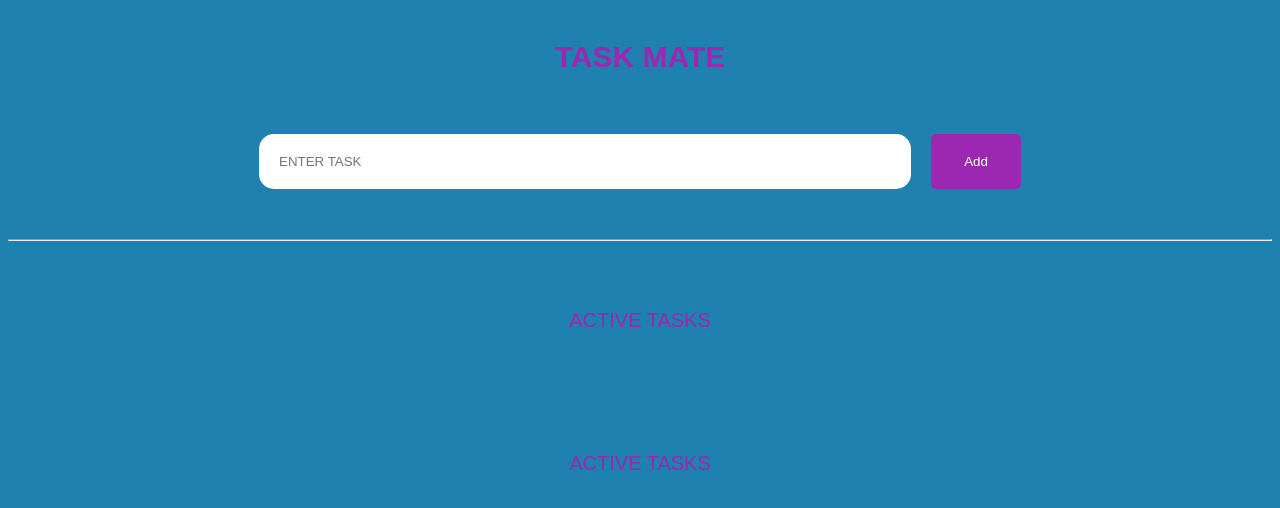
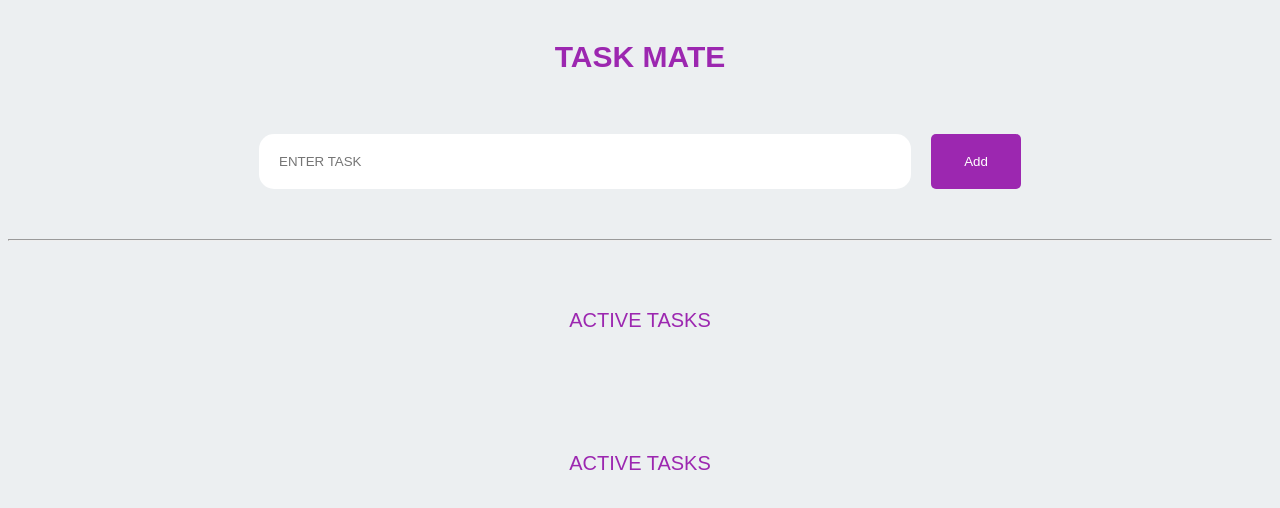
Before and after one commit to Ahtaxam/TaskMate, a React (Vite) app: page / in a window 1280 px wide. Shown: the top 508 px of the page. Built offline with nearby package versions, Linux system fonts and the light colour scheme.

Commit message:
style: change background color

```diff
--- a/src/index.css
+++ b/src/index.css
@@ -1,3 +1,3 @@
 body{
-  background-color: #1e81b0;
+  background-color: #ECEFF1;
 }
```
